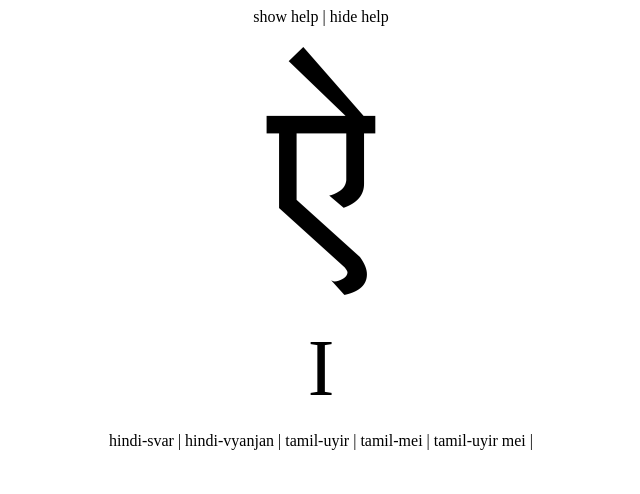
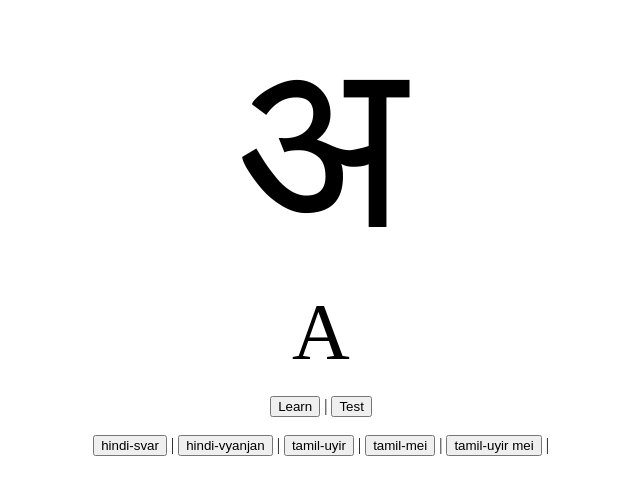
Before and after one commit to anabarasan/alphabets, a plain HTML site: page index.html in a window 1280 px wide. Shown: the whole page, without its empty margins (327-967 px from the left). Drawn offline with nearby package versions, Linux system fonts and the light colour scheme.

Commit message:
order for learning & random for test

```diff
--- a/index.html
+++ b/index.html
@@ -6,6 +6,8 @@
   <title>alphabets</title>
   <script src="https://code.jquery.com/jquery-3.6.0.min.js"></script>
   <script>
+    var test = false;
+    var current_index = 0;
     var chars = [
       ["अ", "A"],
       ["आ", "Aa"],
@@ -20,53 +22,74 @@
       ["औ", "Au"],
       ["अं", "Am"],
       ["अ:", "Aha"],
-    ]
+    ];
 
     function load_alphabets(data_file) {
       $.getJSON(data_file, function setup_chars(result) {
         chars = result;
-        display_random_char();
+        current_index = 0;
+        display();
       });
     }
 
     function show_help() {
       $("#sound").show();
+      test = false;
     }
 
     function hide_help() {
       $("#sound").hide();
+      test = true;
     }
 
-    function display_random_char() {
+    function display() {
+      if (test) {
+        data = get_random_char();
+      } else {
+        data = get_next_char();
+      }
+      $("#character").html(data[0]);
+      $("#sound").html(data[1]);
+    }
+
+    function get_next_char() {
+      const item = chars[current_index];
+      current_index += 1;
+      if (current_index == chars.length) {
+        current_index = 0;
+      }
+      return item;
+    }
+
+    function get_random_char() {
       const randomIndex = Math.floor(Math.random() * chars.length);
       const item = chars[randomIndex];
-      $("#character").html(item[0]);
-      $("#sound").html(item[1]);
+      return item;
     }
 
     $(document).ready(function document_ready() {
-      display_random_char();
+      display()
     });
   </script>
 </head>
 
 <body style="height:100%; width:100%;">
-  <div style="text-align:center;">
-    <a onclick="show_help();">show help</a> |
-    <a onclick="hide_help();">hide help</a>
-  </div>
-  <br />
-  <div style="height:100%; width:100%;" onclick="display_random_char();">
+  <div style="height:100%; width:100%;" onclick="display();">
     <div id="character" style="text-align:center; font-size:15em;"></div>
     <div id="sound" style="text-align:center; font-size:5em;"></div>
   </div>
   <br />
   <div style="text-align:center;">
-    <a onclick="load_alphabets('svar.json');">hindi-svar</a> |
-    <a onclick="load_alphabets('vyanjan.json');">hindi-vyanjan</a> |
-    <a onclick="load_alphabets('uyir.json');">tamil-uyir</a> |
-    <a onclick="load_alphabets('mei.json');">tamil-mei</a> |
-    <a onclick="load_alphabets('uyirmei.json');">tamil-uyir mei</a> |
+    <button onclick="show_help();">Learn</button> |
+    <button onclick="hide_help();">Test</button>
+  </div>
+  <br />
+  <div style="text-align:center;">
+    <button onclick="load_alphabets('svar.json');">hindi-svar</button> |
+    <button onclick="load_alphabets('vyanjan.json');">hindi-vyanjan</button> |
+    <button onclick="load_alphabets('uyir.json');">tamil-uyir</button> |
+    <button onclick="load_alphabets('mei.json');">tamil-mei</button> |
+    <button onclick="load_alphabets('uyirmei.json');">tamil-uyir mei</button> |
   </div>
 </body>
 
```
Also changed, not shown: vyanjan.json (+3 -11 lines).
